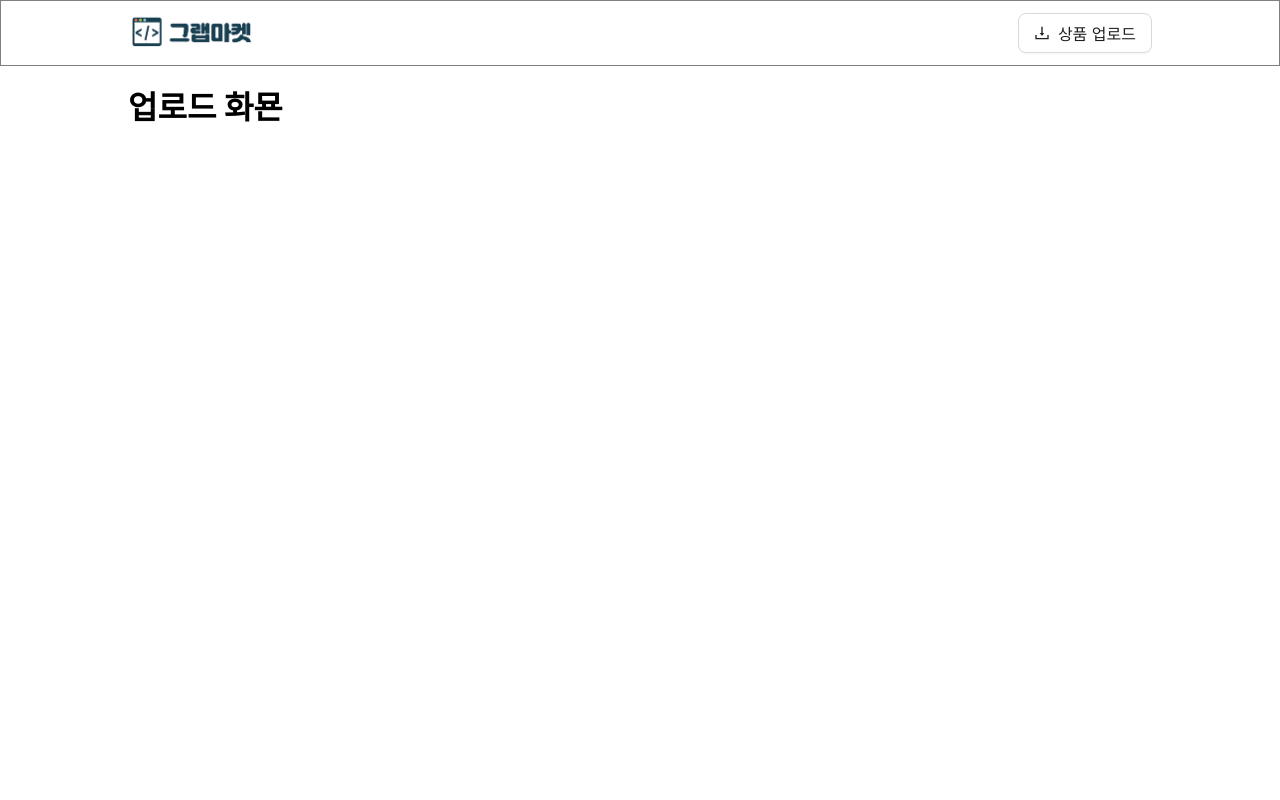
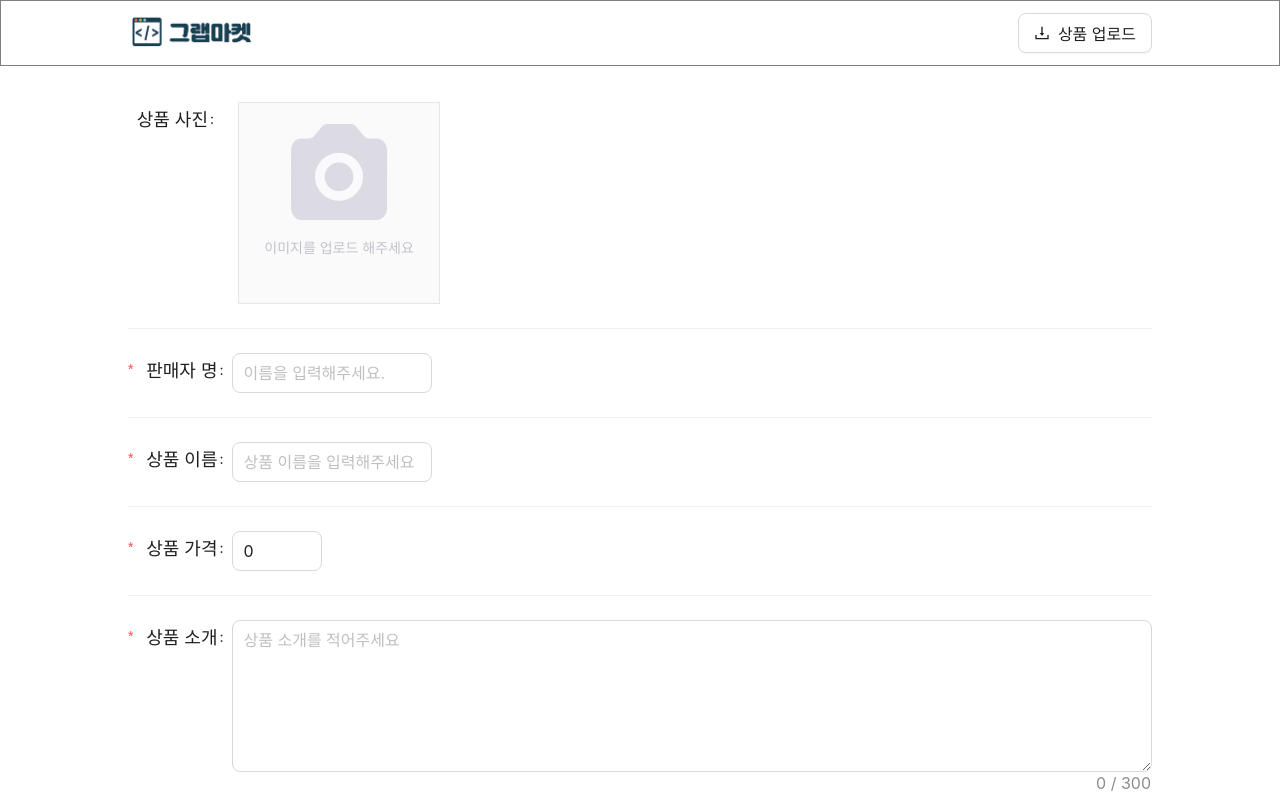
Before and after one commit to imsuhee/grab-market, a React (Create React App) app: page /upload in a window 1280 px wide. Shown: the top 800 px of the page. Built offline with nearby package versions, Linux system fonts and the light colour scheme.

Commit message:
변경된 내용

```diff
--- /dev/null
+++ b/src/upload/index.css
@@ -0,0 +1,39 @@
+#upload-container{
+    padding-top: 36px;
+}
+
+#upload-img-placeholder{
+    width: 200px;
+    height: 200px;
+    display: flex;
+    flex-direction: column;
+    align-items: center;
+    justify-items: center;
+    border: 1px solid rgb(230,230,230);
+    background : rgb(250,250,250);
+    margin-left: 16px;
+}
+
+#upload-img-placeholder > span{
+    font-size: 14px;
+    color: rgb(195,194,204);
+}
+.upload-name{
+    width: 200px;
+}
+.upload-label{
+    font-size: 18px;
+    width: 80px;
+}
+
+#product-description{
+    height: 150px;
+}
+
+#submit-button{
+    float: right;
+    background-color: rgb(30,120,255);
+    color: white;
+    border: none;
+    margin-top: 16px;
+}
--- a/src/upload/index.js
+++ b/src/upload/index.js
@@ -1,5 +1,67 @@
+import {Button, Divider, Form, Input, InputNumber} from 'antd';
+import "./index.css";
+
 function UploadPage(){
-     return <h1>업로드 화묜 </h1>
+     const onSubmit = (values) => {
+          console.log(values);
+     }
+     return (
+      <div id ="upload-container">
+           <Form name ="상품 업로드" onFinish={onSubmit}>
+             <Form.Item name="upload" label={<div className="upload-label">상품 사진</div>}>
+               <div id = "upload-img-placeholder">
+                 <img src ="/images/icons/camera.png" />
+                 <span>이미지를 업로드 해주세요</span>
+               </div>
+             </Form.Item>
+             <Divider />
+             <Form.Item label={<div
+             className="upload-label"
+
+             >판매자 명</div>}
+             name="seller"
+             rules={[{required : true, message : '판매자 이름을 입력해주세요'}]}
+             >
+                  <Input className="upload-name" size="large" placeholder="이름을 입력해주세요."/>
+             </Form.Item>
+            <Divider />
+            <Form.Item
+              name ="name"
+              label={<div className="upload-label">상품 이름</div>}
+              rules={[{required : true, mwssage : '상품 이름을 입력해주세요.'}]}
+            >
+            <Input className="upload-name" size="large" placeholder="상품 이름을 입력해주세요" />
+            </Form.Item>
+            <Divider />
+            <Form.Item
+               name="price"
+               label={<div className="upload-label">상품 가격</div>}
+               rules={[{required : true, message : "상품 가격을 입력해주세요."}]}>
+                <InputNumber defaultValue={0}
+                className ="upload-price"
+                size="large" />
+               </Form.Item>
+            <Divider />
+            <Form.Item
+               name="description"
+               label={<div className="upload-label">상품 소개</div>}
+               rules={[{required : true, message : "상품 소개를 입력해주세요."}]}>
+               <Input.TextArea
+               size="large"
+               id="product-description"
+               showCount maxLength={300}
+               placeholder="상품 소개를 적어주세요"/>
+            </Form.Item>
+            <Form.Item>
+                 <Button id ="submit-button" size="large" htmlType="submit" >
+                    문제 등록하기
+                 </Button>
+            </Form.Item>
+
+           </Form>
+      </div>
+     );
+
 }
 
 export default UploadPage;
```
